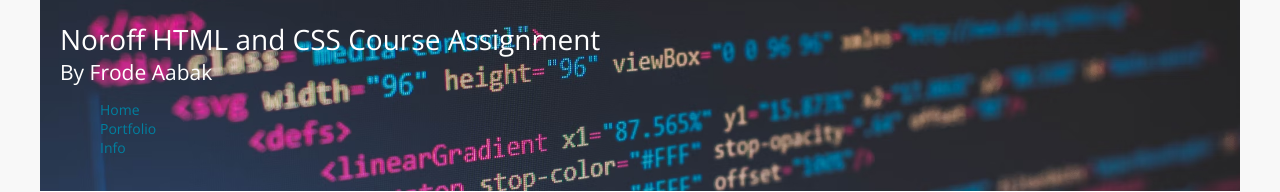
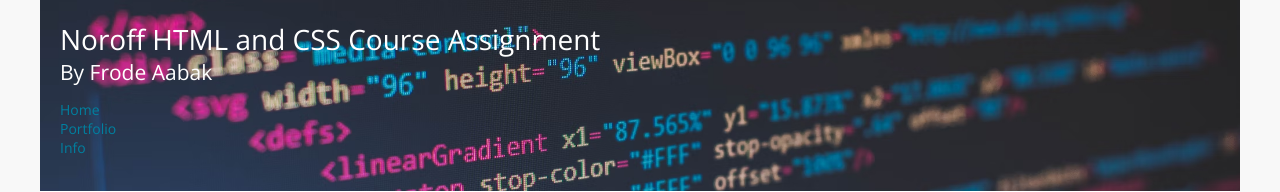
Before and after one commit to bootup-frode/noroff-html-css-ca, a PHP site: page / in a window 1280 px wide. Shown: the top 192 px of the page. Run offline with PHP 8.4, Linux system fonts and the light colour scheme; some libraries are stand-ins or nearby versions.

Commit message:
Update style.css

```diff
--- a/css/style.css
+++ b/css/style.css
@@ -10,7 +10,7 @@ h1,h2,h3,h4,h5,h6 {font-weight:normal;margin:0px;padding:0px}
 
 header {margin:0 auto;max-width:1200px;background-color:#0080c0;color:#ffffff;padding:20px;box-sizing:border-box;
         background-image:url('../gfx/unsplash-coding-bg.png');background-position:center;background-size:cover}
-nav ul {list-style:none}
+nav ul {list-style:none;padding:0px}
 
 main {margin:0 auto;max-width:1200px;background-color:#ffffff;border-bottom:1px solid #e0e0e0;padding:20px;box-sizing:border-box}
 
```
